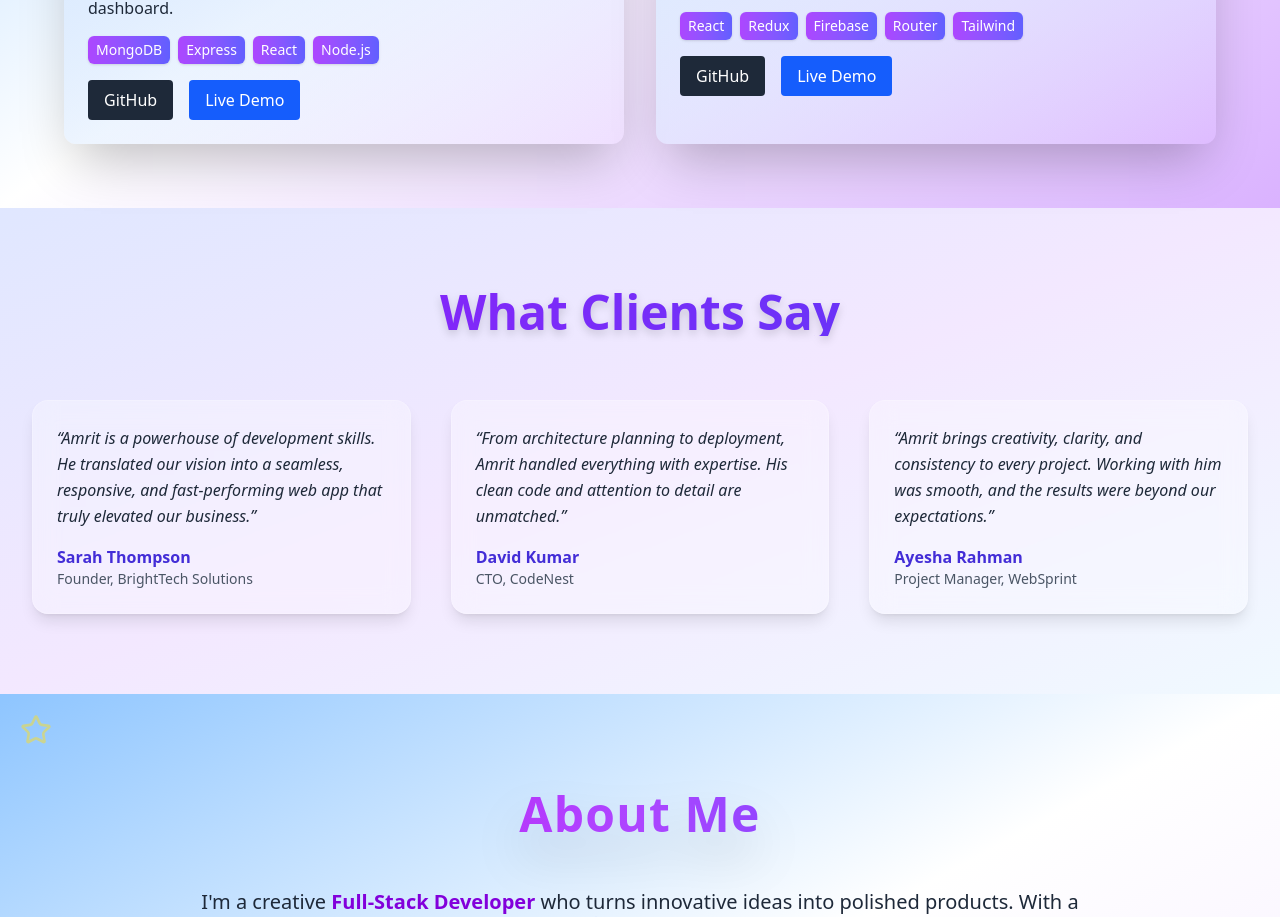
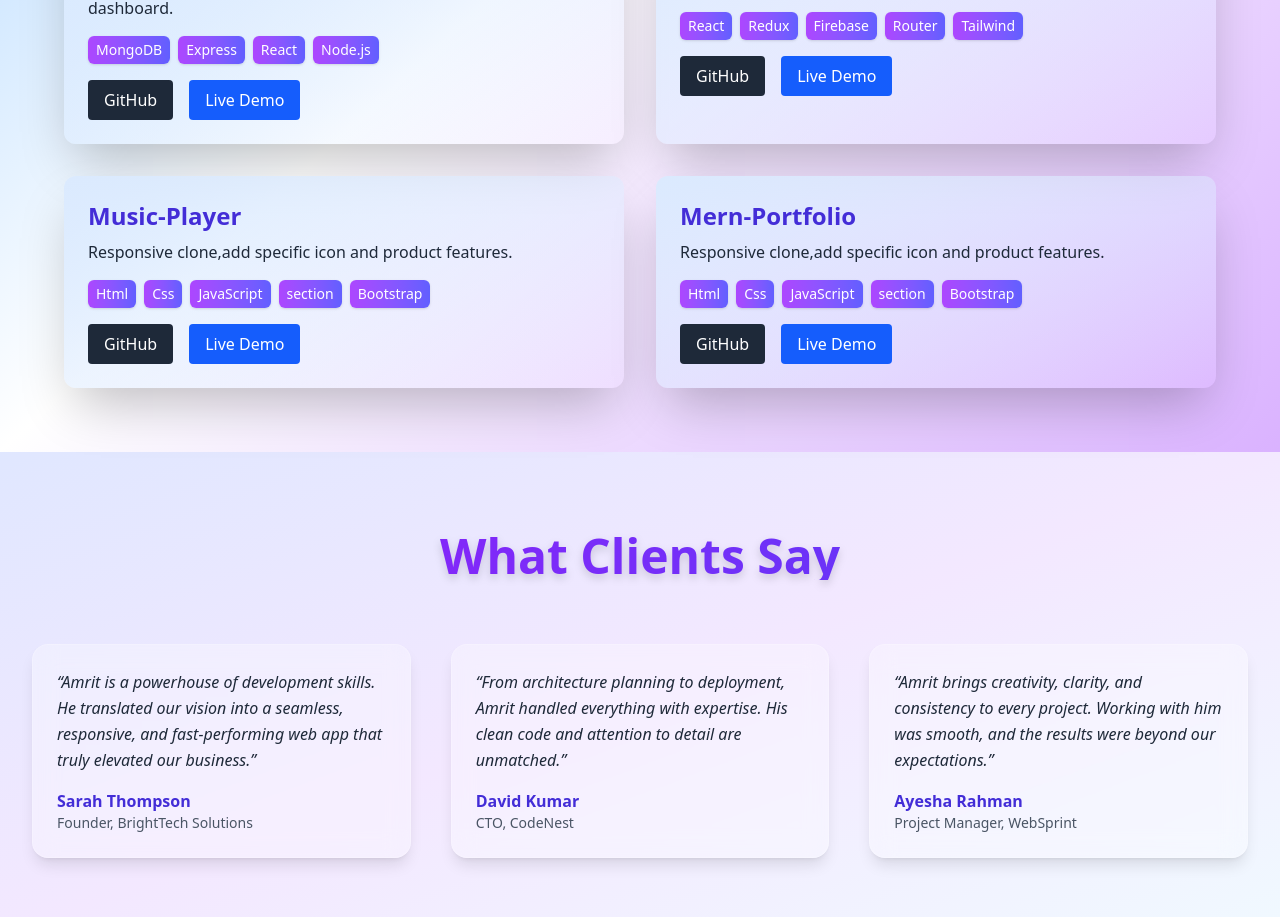
Before and after one commit to official-amrit86/Portfolio, a React (Vite) app: page / in a window 1280 px wide. Shown: the part 2169-3086 px from the top of the page. Built offline with nearby package versions, Linux system fonts and the light colour scheme.

Commit message:
add projects

```diff
--- a/src/components/Projects.jsx
+++ b/src/components/Projects.jsx
@@ -78,6 +78,20 @@ export default function Projects() {
       github: "https://github.com/official-amrit86/axiosReactApiFullstack/tree/main/src/components",
       live: "https://axiosreactapi.netlify.app/"
     },
+    {
+      title: "Music-Player",
+      description: "Responsive clone,add specific icon and product features.",
+      tech: ["Html", "Css", "JavaScript","section" ,"Bootstrap"],
+      github: "https://github.com/official-amrit86/music-player-websit",
+      live: "https://official-amrit86.github.io/music-player-websit/"
+    },
+    {
+      title: "Mern-Portfolio",
+      description: "Responsive clone,add specific icon and product features.",
+      tech: ["Html", "Css", "JavaScript","section" ,"Bootstrap"],
+      github: "https://github.com/official-amrit86/Portfolio-MernStack",
+      live: " https://official-amrit86.github.io/Portfolio-MernStack/"
+    },
   ];
 
   return (
```
